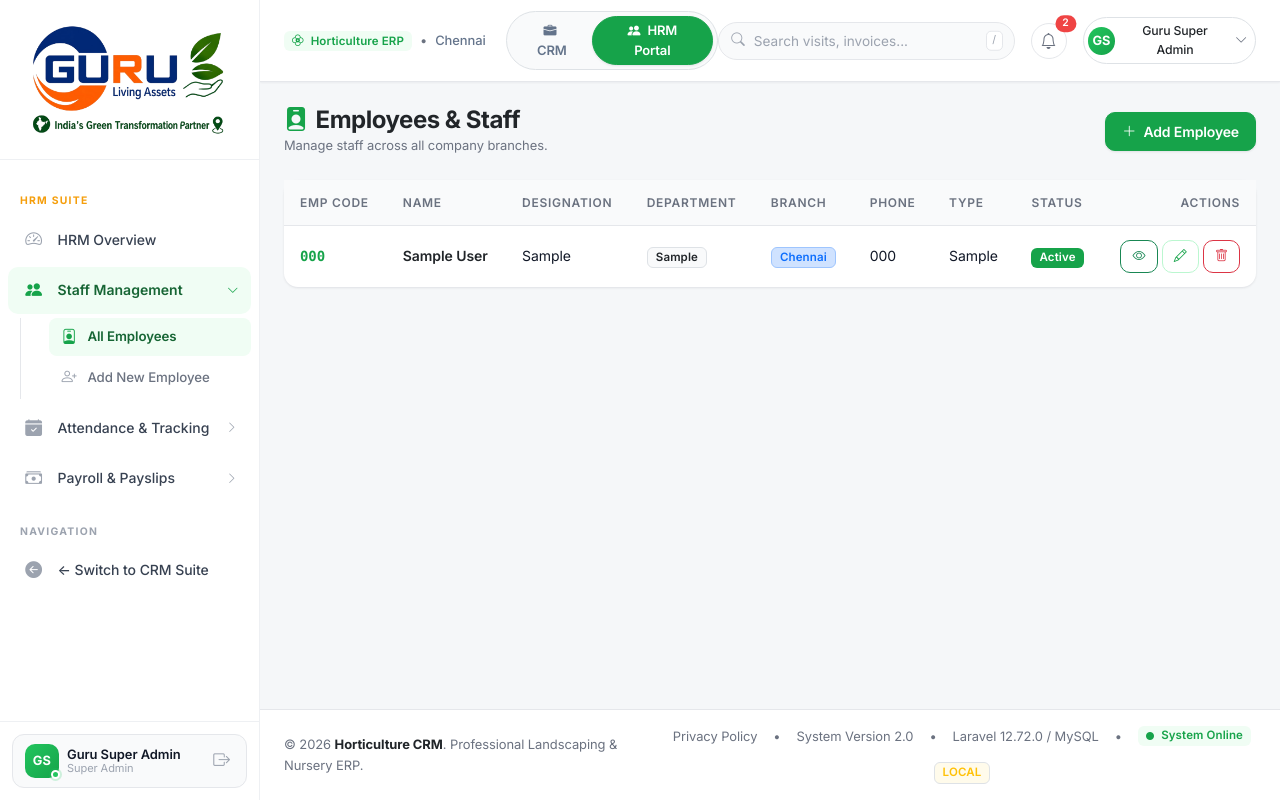
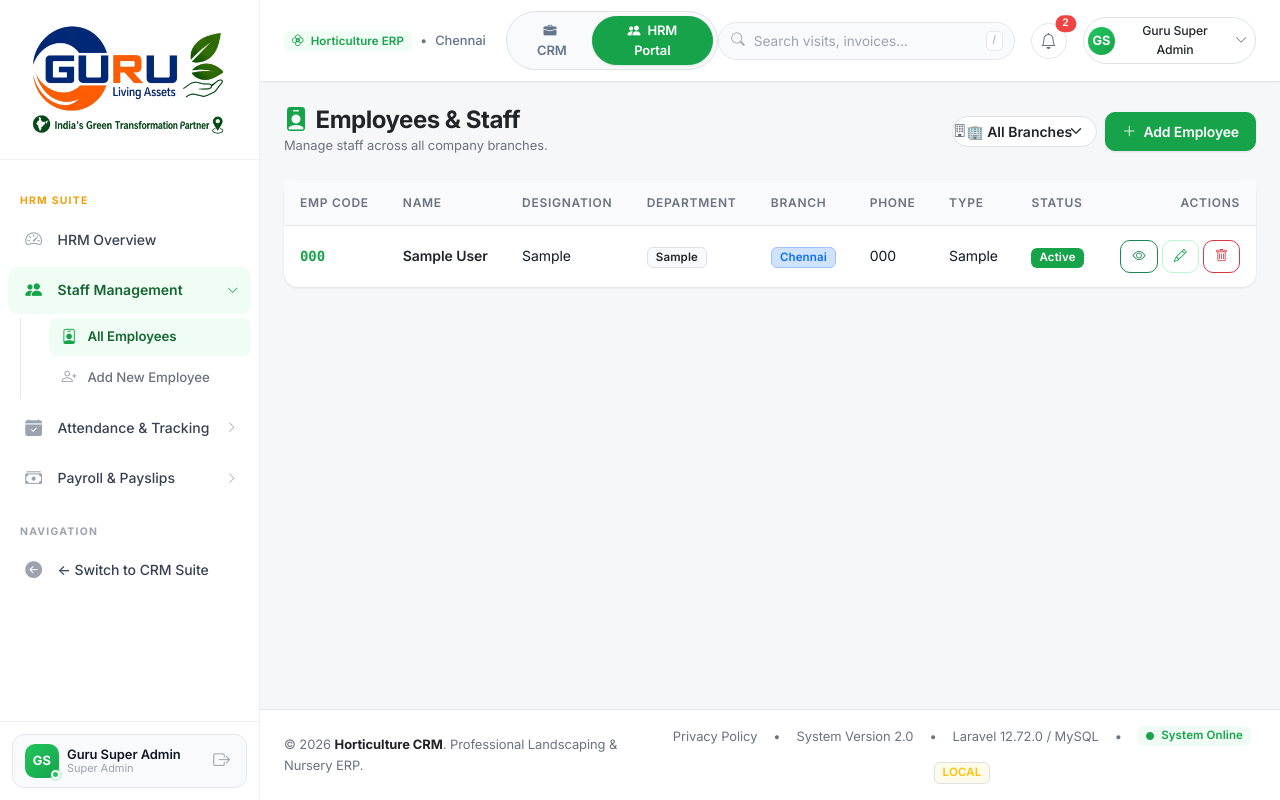
Before and after one commit to chennaiguruindia-art/Guru_CRM, a Laravel app: page /employees in a window 1280 px wide. Run offline with Laravel 12, Linux system fonts and the light colour scheme; a user stored in the database is signed in; data comes from the database, SQL or seed files in the repository; tables that the repository leaves empty hold one stand-in row (values such as "Sample post").

Commit message:
Add branch filter dropdown to Employees listing for Super Admin

```diff
--- a/resources/views/employees/index.blade.php
+++ b/resources/views/employees/index.blade.php
@@ -13,9 +13,32 @@
             @endif
         </p>
     </div>
-    <a href="{{ route('employees.create') }}" class="btn btn-success shadow-sm">
-        <i class="bi bi-plus-lg me-1"></i> Add Employee
-    </a>
+    <div class="d-flex align-items-center gap-2 flex-wrap">
+        @if(auth()->user()->canSeeAllBranches() && !empty($branches) && $branches->isNotEmpty())
+            <form method="GET" action="{{ route('employees.index') }}" class="d-inline-block m-0">
+                @if(request('department'))
+                    <input type="hidden" name="department" value="{{ request('department') }}">
+                @endif
+                @if(request('search'))
+                    <input type="hidden" name="search" value="{{ request('search') }}">
+                @endif
+                <div class="d-flex align-items-center bg-white border rounded-pill px-2.5 py-1 shadow-xs">
+                    <i class="bi bi-building text-muted me-1.5 small"></i>
+                    <select name="branch_id" class="form-select form-select-sm border-0 bg-transparent fw-semibold text-dark shadow-none p-0 pe-4" style="cursor: pointer;" onchange="this.form.submit()">
+                        <option value="">🏢 All Branches</option>
+                        @foreach($branches as $b)
+                            <option value="{{ $b->id }}" {{ (string)request('branch_id') === (string)$b->id ? 'selected' : '' }}>
+                                {{ $b->name }}
+                            </option>
+                        @endforeach
+                    </select>
+                </div>
+            </form>
+        @endif
+        <a href="{{ route('employees.create') }}" class="btn btn-success shadow-sm">
+            <i class="bi bi-plus-lg me-1"></i> Add Employee
+        </a>
+    </div>
 </div>
 
 @if(session('login_credentials'))
```
